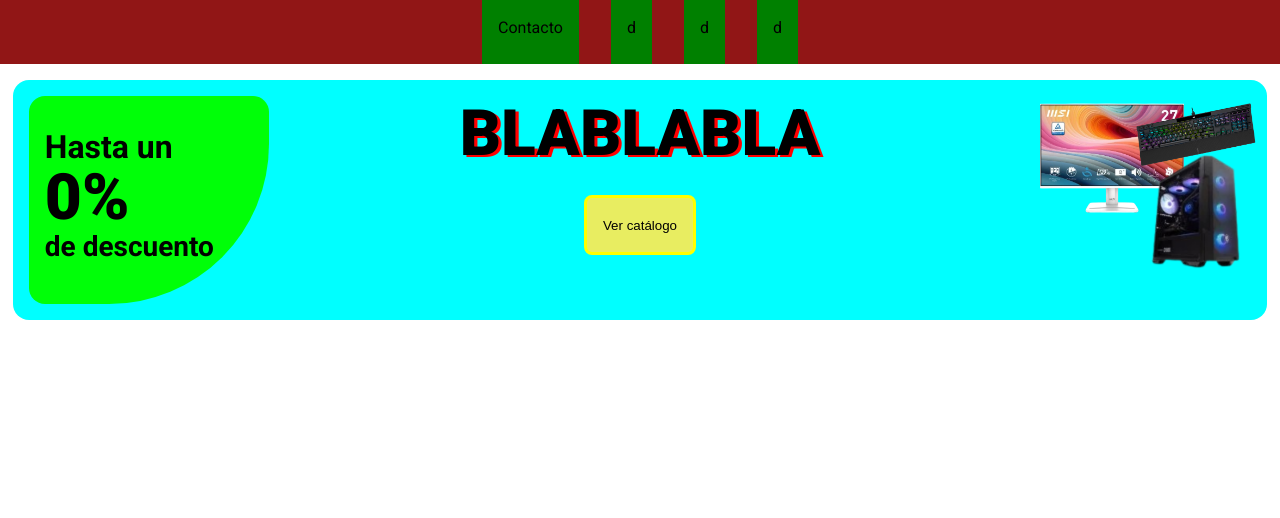
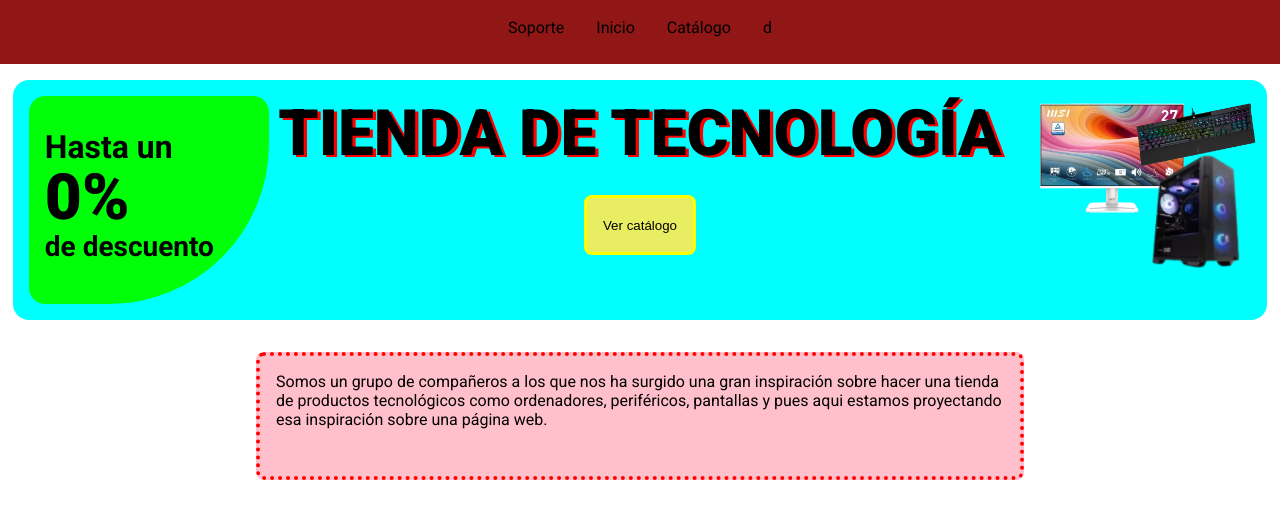
Before and after one commit to Yandri04/G3-TiendaOnline, a plain HTML site: page index.html in a window 1280 px wide. Drawn offline with Linux system fonts and the light colour scheme.

Commit message:
descripcion proyecto

```diff
--- a/index.html
+++ b/index.html
@@ -10,20 +10,21 @@
 <header>
     <div class="container">
         <ul>
-            <li class="navbtn"><a href="contacto.html">Contacto</a></li>
-            <li class="navbtn"><a href="">d</a><br></li>
-            <li class="navbtn"><a href="">d</a></li>
+            <li class="navbtn"><a href="contacto.html">Soporte</a></li>
+            <li class="navbtn"><a href="index.html">Inicio</a><br></li>
+            <li class="navbtn"><a href="">Catálogo</a></li>
             <li class="navbtn"><a href="">d</a></li>
         </ul>
     </div>
 </header>
 
 <body>
+    <!-- <h1>La mejor tienda de tecnología del mundo</h1> -->
     <div class="container-pres">
         <div class="geometria">
             <h1>Hasta un <h3>0%</h3><p>de descuento</p></h1>
         </div>
-        <div class="titular">blablabla</div>
+        <div class="titular">Tienda de tecnología</div>
         <button><a href="contacto.html"> Ver catálogo</a></button>
         <div class="imagenes">
             <img class="img1" src="images/pantallas.png" alt="pantalla"> </img>
@@ -31,6 +32,8 @@
             <img class="img3" src="images/pc.png" alt="ordenador-torre"> </img>
         </div>
     </div>
-
+    <div id="descripcion">
+        <p>Somos un grupo de compañeros a los que nos ha surgido una gran inspiración sobre hacer una tienda<br>de productos tecnológicos como ordenadores, periféricos, pantallas y pues aqui estamos proyectando<br> esa inspiración sobre una página web.</p>
+    </div>
 </body>
 </html>
--- a/styles.css
+++ b/styles.css
@@ -43,13 +43,10 @@ header a {
 .navbtn {
     list-style-type: none;
     float:left;
-    background-color:green;
-    margin: 0em 1rem 0em 1rem;
     height: 4rem;
-    /* width: 3em; */
     cursor:pointer;
     text-align: center;
-    padding: 0rem 1rem 0rem 1rem
+    padding: 0rem 1rem 0rem 1rem;
 }
 
 /* presentacion "llamativa" */
@@ -156,8 +153,23 @@ individual y por eso separadas */
 
 .imagenes .img3 {
     position:absolute;
-  width: 50%;
-  margin-top:5rem;
-  margin-left:6rem;
-  z-index:1000;
+    width: 50%;
+    margin-top:5rem;
+    margin-left:6rem;
+    z-index:1000;
 }
+
+#descripcion{
+    background-color:pink;
+    height:8rem;
+    width:48rem;
+    left:0;
+    right:0;
+    margin:auto;
+    margin-top:2rem;
+    text-align: center;
+    padding: 1rem 0rem 0rem 1rem; /* padding arriba y izq */
+    border: 0.25rem red dotted;
+    border-radius:0.5rem;
+    text-align: justify;
+}
```
